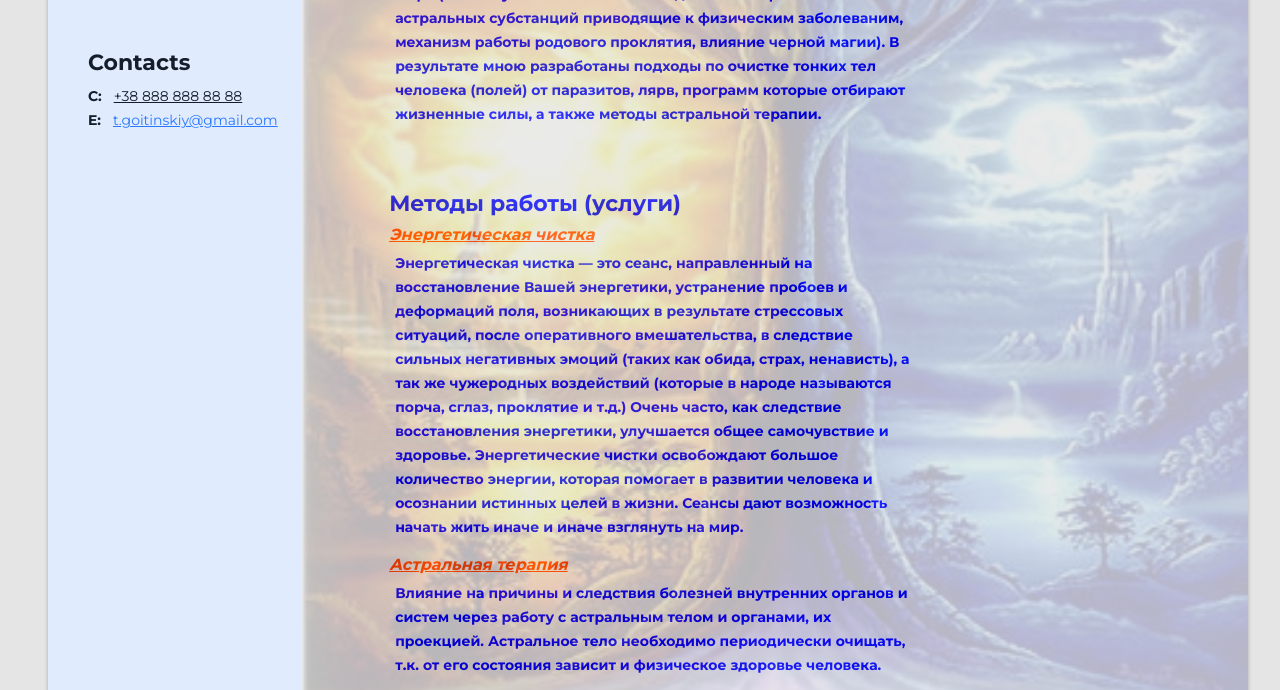
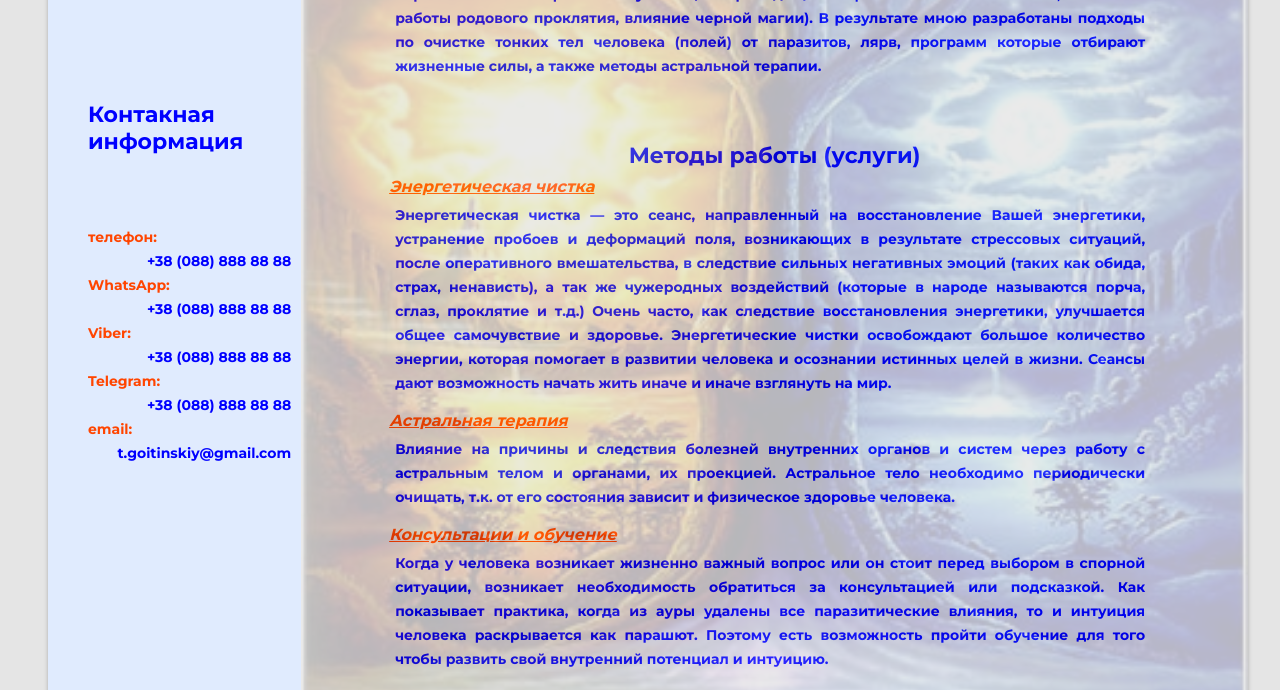
Before and after one commit to 777Afanas/alexander-protector, a plain HTML site: page index.html in a window 1280 px wide. Shown: the part 306-996 px from the top of the page. Drawn offline with Linux system fonts and the light colour scheme.

Commit message:
update-all

```diff
--- a/css/style.css
+++ b/css/style.css
@@ -17,7 +17,6 @@ body {
 .main-content {
   position: relative;
   padding: 88px;
-
 }
 
 .main-content-title {
@@ -27,7 +26,6 @@ body {
   line-height: 27px;
   color: #000000;
   margin: 0 0 8px 0;
-
 }
 
 .thumb {
@@ -36,15 +34,13 @@ body {
   bottom: 0;
   left: 0;
   right: 0;
-    background-image:
-    url('../img/mc_fon.jpg');
+  background-image: url('../img/mc_fon.jpg');
 
   background-repeat: no-repeat;
   /* background-size: contain;  */
   background-size: cover;
   opacity: 0.2;
 }
-
 
 /* < !-- About my --> */
 .my-profession {
@@ -55,10 +51,10 @@ body {
   color: #000000;
   margin: 0 0 18px 0;
   padding: 0 0 0 100px;
-
 }
 
 .my-name {
+  text-align: center;
   font-style: normal;
   font-weight: 700;
   font-size: 45px;
@@ -73,6 +69,7 @@ body {
 }
 
 .my-descr {
+  text-align: justify;
   font-style: normal;
   font-weight: 700;
   font-size: 14px;
@@ -82,7 +79,8 @@ body {
 
   color: blue;
 
-    width: 525px;
+  /* width: 525px; */
+  width: 750px;
   margin: 6px;
 }
 
@@ -123,9 +121,8 @@ body {
   font-size: 14px;
   line-height: 24px;
   text-decoration-line: underline;
-    color: #005FFF;
+  color: #005fff;
 }
-
 
 /* < !-- Work experience --> */
 
@@ -134,6 +131,7 @@ body {
 }
 
 .main-content-title {
+  text-align: center;
   /* color: #6D9BF5; */
   /* color: orangered; */
   color: blue;
@@ -154,7 +152,7 @@ body {
 }
 
 .work-experience-company {
-    color: #6D9BF5;
+  color: #6d9bf5;
 }
 
 .work-experience-place {
@@ -166,7 +164,7 @@ body {
   font-weight: 400;
   font-size: 12px;
   line-height: 15px;
-    color: #A8A8A8;
+  color: #a8a8a8;
   margin: 12px 0 8 px 0;
 }
 
@@ -193,7 +191,7 @@ body {
   font-weight: 700;
   font-size: 16px;
   line-height: 20px;
-    color: #6D9BF5;
+  color: #6d9bf5;
   margin: 0 0 10px 0;
 }
 
@@ -215,17 +213,16 @@ body {
   /* color: hsl(0, 78%, 4%); */
   /* color: blue; */
   color: orangered;
-
 }
-
 
 /* Sidebar */
 .sidebar {
   width: 370px;
-    background: #E0EBFE;
+  background: #e0ebfe;
 }
 
 .profile {
+  opacity: 0.7;
   padding: 8px;
 }
 
@@ -234,11 +231,14 @@ body {
 }
 
 .sidebar-title {
+  text-align: left;
   font-style: normal;
-    font-weight: 700;
+  /* font-weight: 700; */
   font-size: 22px;
   line-height: 27px;
-    color: #161D2A;
+  /* color: #161D2A; */
+  color: blue;
+  margin-top: 100px;
   margin-bottom: 8px;
 }
 
@@ -248,7 +248,7 @@ body {
   font-weight: 700;
   font-size: 14px;
   line-height: 24px;
-    color: #161D2A;
+  color: #161d2a;
   margin-right: 8px;
 }
 
@@ -261,7 +261,7 @@ body {
   font-weight: 400;
   font-size: 14px;
   line-height: 24px;
-    color: #161D2A;
+  color: #161d2a;
 }
 
 .contacts-email {
@@ -270,9 +270,36 @@ body {
   font-size: 14px;
   line-height: 24px;
   text-decoration-line: underline;
-    color: #2979FF;
+  color: #2979ff;
 }
 
+.contacts-items {
+  text-align: left;
+  list-style: none;
+
+  padding: 0;
+  margin-top: 70px;
+  /* margin: 0; */
+}
+.contact-item {
+  text-align: left;
+  font-style: normal;
+  font-weight: 700;
+  font-size: 14px;
+  line-height: 24px;
+  color: orangered;
+}
+
+.contact-item-content {
+  text-align: right;
+
+  font-style: normal;
+  font-weight: 700;
+  font-size: 14px;
+  line-height: 24px;
+  color: blue;
+  padding: 0 10px;
+}
 /* < !-- Tech skills --> */
 /* Soft skills */
 .contakts-container,
@@ -290,7 +317,7 @@ body {
 }
 
 .skills-list-item {
-    color: #6D9BF5;
+  color: #6d9bf5;
 }
 
 .skills-list-text {
@@ -298,5 +325,5 @@ body {
   font-weight: 400;
   font-size: 14px;
   line-height: 24px;
-    color: #161D2A;
+  color: #161d2a;
 }
--- a/index.html
+++ b/index.html
@@ -22,22 +22,19 @@
     <div class="wrapper">
       <!-- Main content -->
       <div class="main-content">
-      <!-- Thumb -->
-      <div class="thumb">
-      </div>
+        <!-- Thumb -->
+        <div class="thumb"></div>
         <!-- About my -->
         <div class="about-my-content">
           <h4 class="my-profession">Здоровье начинается с тебя!</h4>
           <h1 class="my-name">Маг Александр</h1>
           <p class="my-descr">
-            В ходе практической и исследовательской деятельности я пришел к
-            пониманию того, как влияет на человека энергетический аспект мира (в
-            т.ч. изучены негативные воздействия паразитических астральных
-            субстанций приводящие к физическим заболеваним, механизм работы
-            родового проклятия, влияние черной магии). В результате мною
-            разработаны подходы по очистке тонких тел человека (полей) от
-            паразитов, лярв, программ которые отбирают жизненные силы, а также
-            методы астральной терапии.
+            В ходе практической и исследовательской деятельности я пришел к пониманию того, как
+            влияет на человека энергетический аспект мира (в т.ч. изучены негативные воздействия
+            паразитических астральных субстанций приводящие к физическим заболеваним, механизм
+            работы родового проклятия, влияние черной магии). В результате мною разработаны подходы
+            по очистке тонких тел человека (полей) от паразитов, лярв, программ которые отбирают
+            жизненные силы, а также методы астральной терапии.
           </p>
         </div>
         <!-- My projects -->
@@ -80,17 +77,14 @@
             </h3> -->
             <h3 class="work-experience-position">Энергетическая чистка</h3>
             <p class="my-descr">
-              Энергетическая чистка — это сеанс, направленный на восстановление
-              Вашей энергетики, устранение пробоев и деформаций поля,
-              возникающих в результате стрессовых ситуаций, после оперативного
-              вмешательства, в следствие сильных негативных эмоций (таких как
-              обида, страх, ненависть), а так же чужеродных воздействий (которые
-              в народе называются порча, сглаз, проклятие и т.д.) Очень часто,
-              как следствие восстановления энергетики, улучшается общее
-              самочувствие и здоровье. Энергетические чистки освобождают большое
-              количество энергии, которая помогает в развитии человека и
-              осознании истинных целей в жизни. Сеансы дают возможность начать
-              жить иначе и иначе взглянуть на мир.
+              Энергетическая чистка — это сеанс, направленный на восстановление Вашей энергетики,
+              устранение пробоев и деформаций поля, возникающих в результате стрессовых ситуаций,
+              после оперативного вмешательства, в следствие сильных негативных эмоций (таких как
+              обида, страх, ненависть), а так же чужеродных воздействий (которые в народе называются
+              порча, сглаз, проклятие и т.д.) Очень часто, как следствие восстановления энергетики,
+              улучшается общее самочувствие и здоровье. Энергетические чистки освобождают большое
+              количество энергии, которая помогает в развитии человека и осознании истинных целей в
+              жизни. Сеансы дают возможность начать жить иначе и иначе взглянуть на мир.
             </p>
             <!-- <p class="work-period">September 2019 - up to now | Country</p> -->
 
@@ -108,17 +102,15 @@
                 eiusmod
               </li>
             </ul> -->
-
           </div>
 
           <!-- Company 2 -->
           <div class="work-experience-place">
             <h3 class="work-experience-position">Астральная терапия</h3>
             <p class="my-descr">
-              Влияние на причины и следствия болезней внутренних органов и
-              систем через работу с астральным телом и органами, их проекцией.
-              Астральное тело необходимо периодически очищать, т.к. от его
-              состояния зависит и физическое здоровье человека.
+              Влияние на причины и следствия болезней внутренних органов и систем через работу с
+              астральным телом и органами, их проекцией. Астральное тело необходимо периодически
+              очищать, т.к. от его состояния зависит и физическое здоровье человека.
             </p>
             <!-- <h3 class="work-experience-position">
               Manager
@@ -142,13 +134,11 @@
           <div class="work-experience-place-and">
             <h3 class="work-experience-position">Консультации и обучение</h3>
             <p class="my-descr">
-              Когда у человека возникает жизненно важный вопрос или он стоит
-              перед выбором в спорной ситуации, возникает необходимость
-              обратиться за консультацией или подсказкой. Как показывает
-              практика, когда из ауры удалены все паразитические влияния, то и
-              интуиция человека раскрывается как парашют. Поэтому есть
-              возможность пройти обучение для того чтобы развить свой внутренний
-              потенциал и интуицию.
+              Когда у человека возникает жизненно важный вопрос или он стоит перед выбором в спорной
+              ситуации, возникает необходимость обратиться за консультацией или подсказкой. Как
+              показывает практика, когда из ауры удалены все паразитические влияния, то и интуиция
+              человека раскрывается как парашют. Поэтому есть возможность пройти обучение для того
+              чтобы развить свой внутренний потенциал и интуицию.
             </p>
 
             <!-- <h3 class="work-experience-position">
@@ -177,15 +167,15 @@
           <!-- <p class="education-period">September 2009 - June 2014 | Country</p> -->
 
           <p class="education-period">
-            *Примечание: Результат зависит от индивидуальных условий. Так же
-            результат не может заменять медицинское лечение, если такое
-            назначено Вашим лечащим врачом.
+            *Примечание: Результат зависит от индивидуальных условий. Так же результат не может
+            заменять медицинское лечение, если такое назначено Вашим лечащим врачом.
           </p>
         </div>
       </div>
       <!-- Sidebar -->
       <aside class="sidebar">
-          <img class="profile"
+        <img
+          class="profile"
           src="./img/Symbol-main.jpg"
           alt="My foto"
           width="95%"
@@ -197,19 +187,29 @@
 
         <!-- Contacts -->
         <div class="contakts-container">
-          <h2 class="sidebar-title">Contacts</h2>
-          <p class="contacts-item">
+          <h2 class="sidebar-title">Контакная информация</h2>
+          <!-- <p class="contacts-item">
             <span class="contacts-type">C: </span>
-            <a href="tel:+388888888888" class="contacts-number"
-              >+38 888 888 88 88</a
-            >
+            <a href="tel:+388888888888" class="contacts-number">+38 888 888 88 88</a>
           </p>
           <p class="contacts-item">
             <span class="contacts-type">E: </span>
             <a href="mailto:t.goitinskiy@gmail.com" class="contacts-email"
               >t.goitinskiy@gmail.com</a
             >
-          </p>
+          </p> -->
+          <ul class="contacts-items">
+            <li class="contact-item">телефон:</li>
+             <li class="contact-item-content">+38 (088) 888 88 88</li>
+            <li class="contact-item">WhatsApp:</li>
+             <li class="contact-item-content">+38 (088) 888 88 88</li>
+            <li class="contact-item">Viber:</li>
+             <li class="contact-item-content">+38 (088) 888 88 88</li>
+            <li class="contact-item">Telegram:</li>
+             <li class="contact-item-content">+38 (088) 888 88 88</li>
+            <li class="contact-item">email:</li>
+             <li class="contact-item-content">t.goitinskiy@gmail.com</li>
+          </ul>
         </div>
 
         <!-- Tech skills -->
```
Lines whose indentation alone changed are shown as unchanged.
